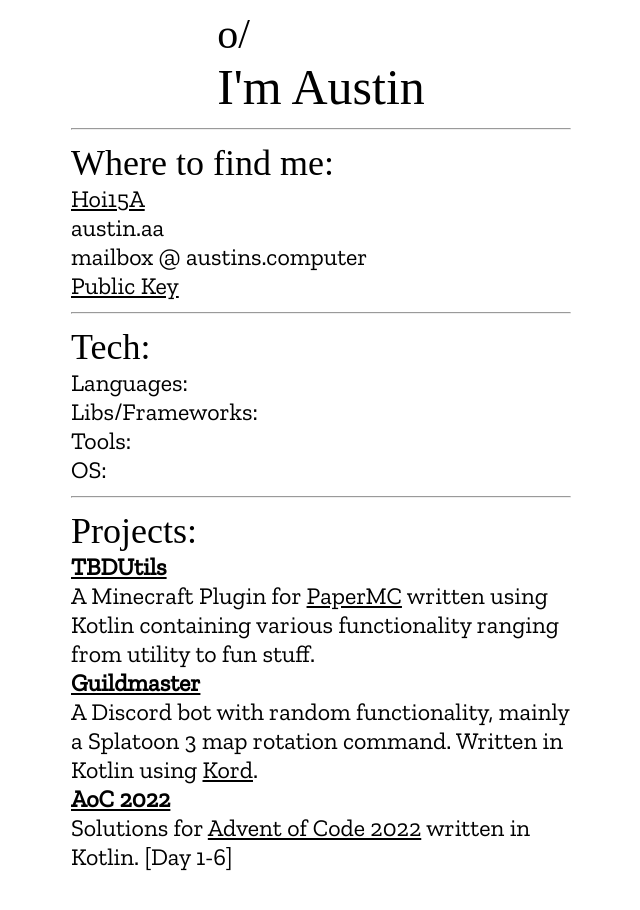
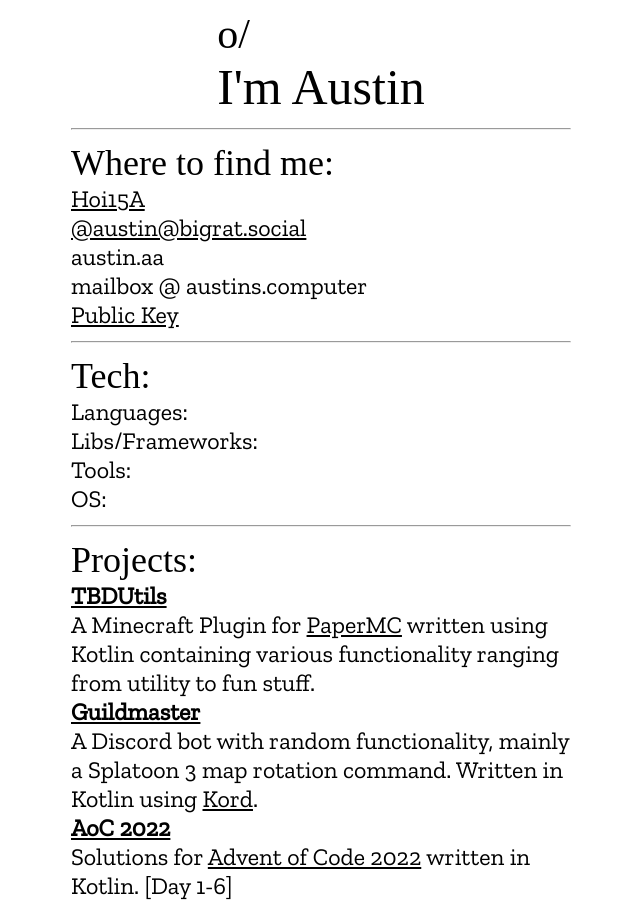
Before and after one commit to Hoi15A/austins.computer, a plain HTML site: page index.html in a window 1280 px wide. Shown: the whole page, without its empty margins (319-959 px from the left). Before the commit the page ends 881 px from the top, so only its background shows below. Drawn offline with nearby package versions, Linux system fonts and the light colour scheme; a web font is replaced by a local one.

Commit message:
Add mastodon

```diff
--- a/index.html
+++ b/index.html
@@ -31,6 +31,7 @@
                 <h3>Where to find me:</h3>
                 <ul>
                     <li><i class="nf nf-fa-github"></i> <a href="https://github.com/Hoi15A/">Hoi15A</a></li>
+                    <li><i class="nf nf-md-mastodon"></i><a rel="me" href="https://bigrat.social/@austin">@austin@bigrat.social</a></li>
                     <li><i class="nf nf-md-discord"></i> austin.aa</li>
                     <li><i class="nf nf-oct-mail"></i> mailbox @ austins.computer</li>
                     <li><i class="nf nf-cod-key"></i> <a href="pgp.txt">Public Key</a></li>
```
